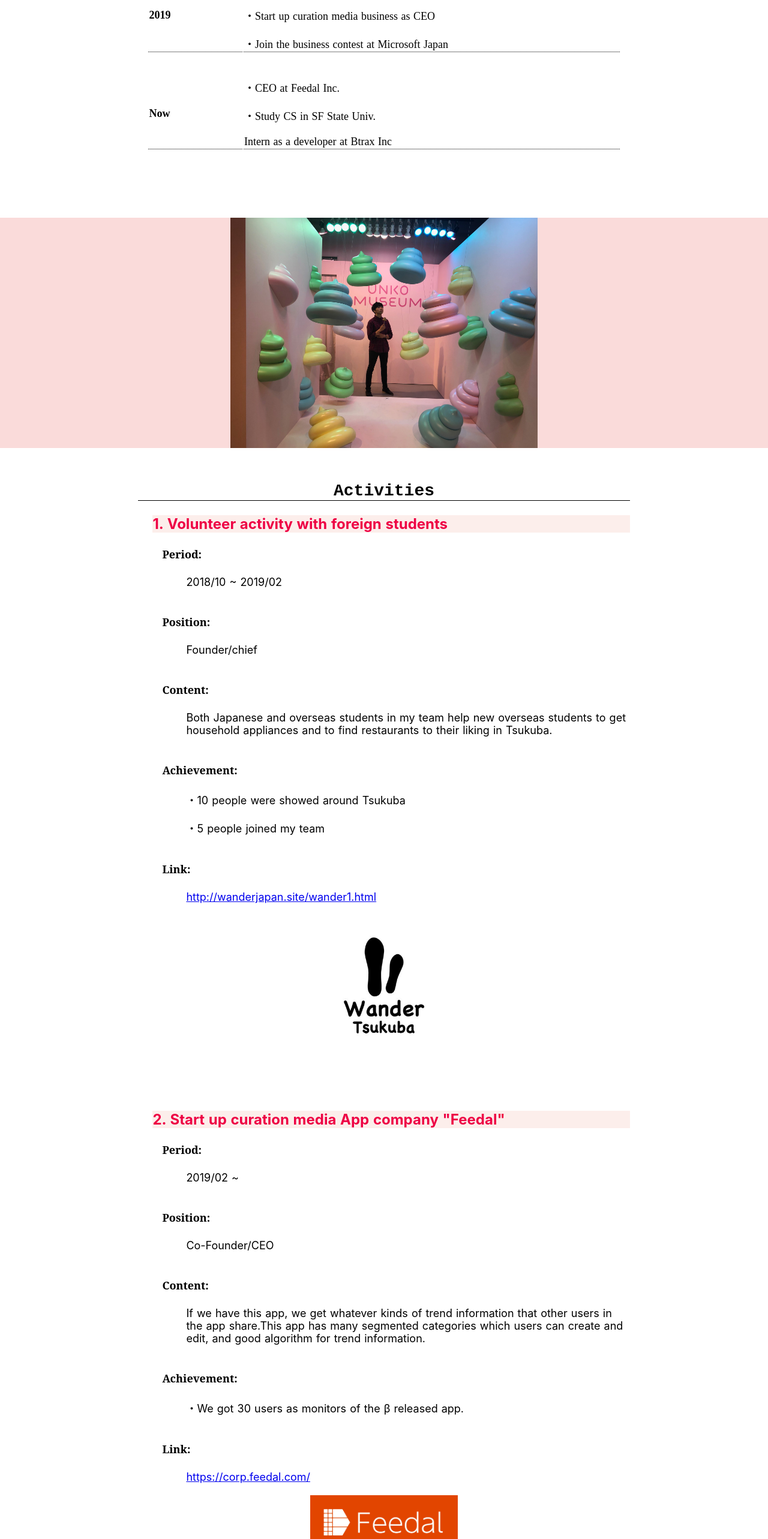
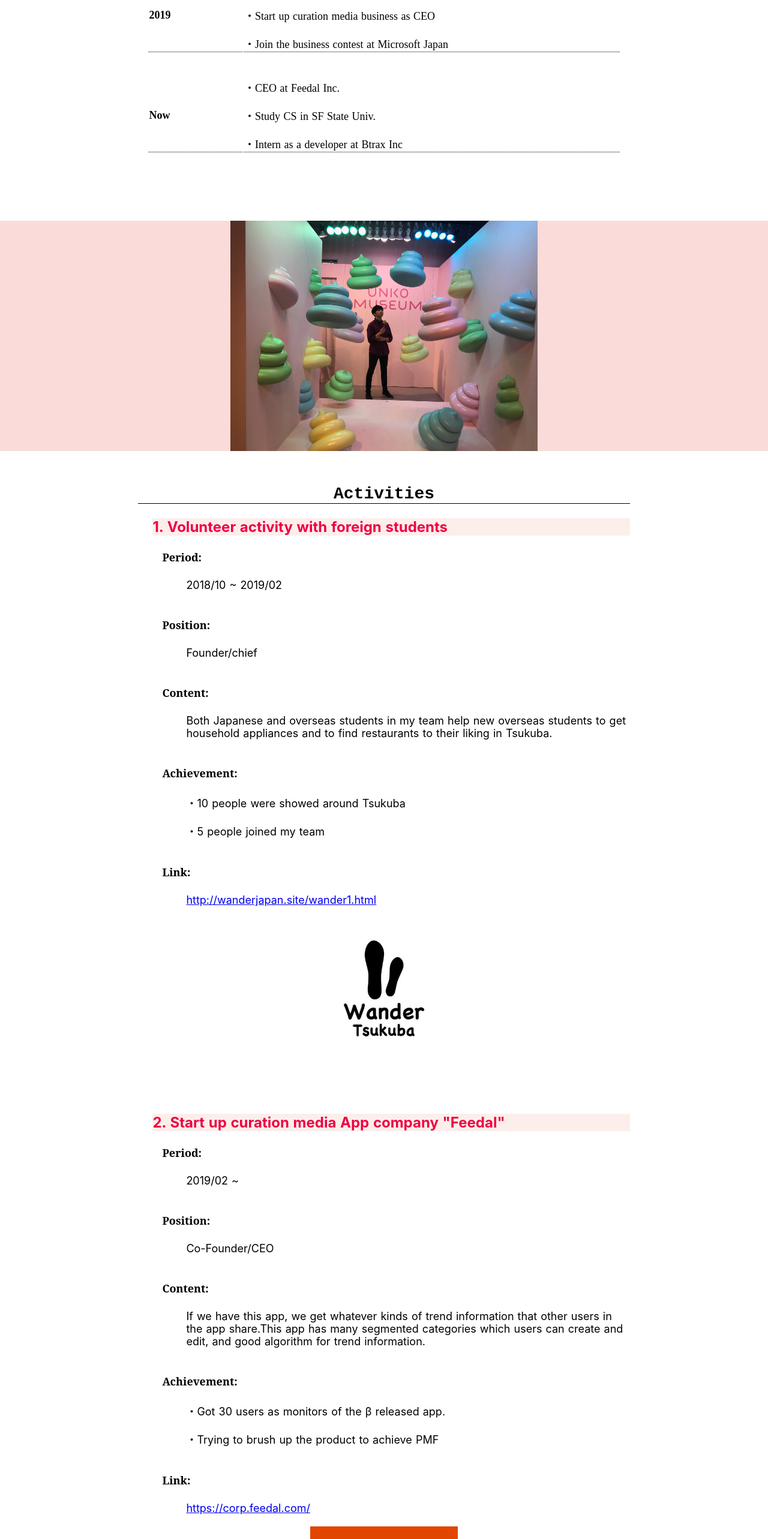
Before and after one commit to wakkihaya/wakki_portfolio, a Nuxt app: page / in a window 1280 px wide. Shown: the part 1400-3966 px from the top of the page at 60% size. Built offline with nearby package versions, Linux system fonts and the light colour scheme.

Commit message:
revise store

```diff
--- a/pages/index.vue
+++ b/pages/index.vue
@@ -190,7 +190,7 @@
           year: 'Now',
           event: '・CEO at Feedal Inc.\n\n' +
             '・Study CS in SF State Univ.\n\n'+
-            'Intern as a developer at Btrax Inc'
+            '・Intern as a developer at Btrax Inc'
         }
       ],
 
@@ -210,7 +210,8 @@
                 position:'Co-Founder/CEO',
                 content:'If we have this app, we get whatever kinds of trend information that other users in the app share.' +
                     'This app has many segmented categories which users can create and edit, and good algorithm for trend information. ',
-                achievement: '・We got 30 users as monitors of the β released app.',
+                achievement: '・Got 30 users as monitors of the β released app.\n\n'+
+                '・Trying to brush up the product to achieve PMF',
                 link:'https://corp.feedal.com/',
                 image:'/feedal.jpg'
             }
```
